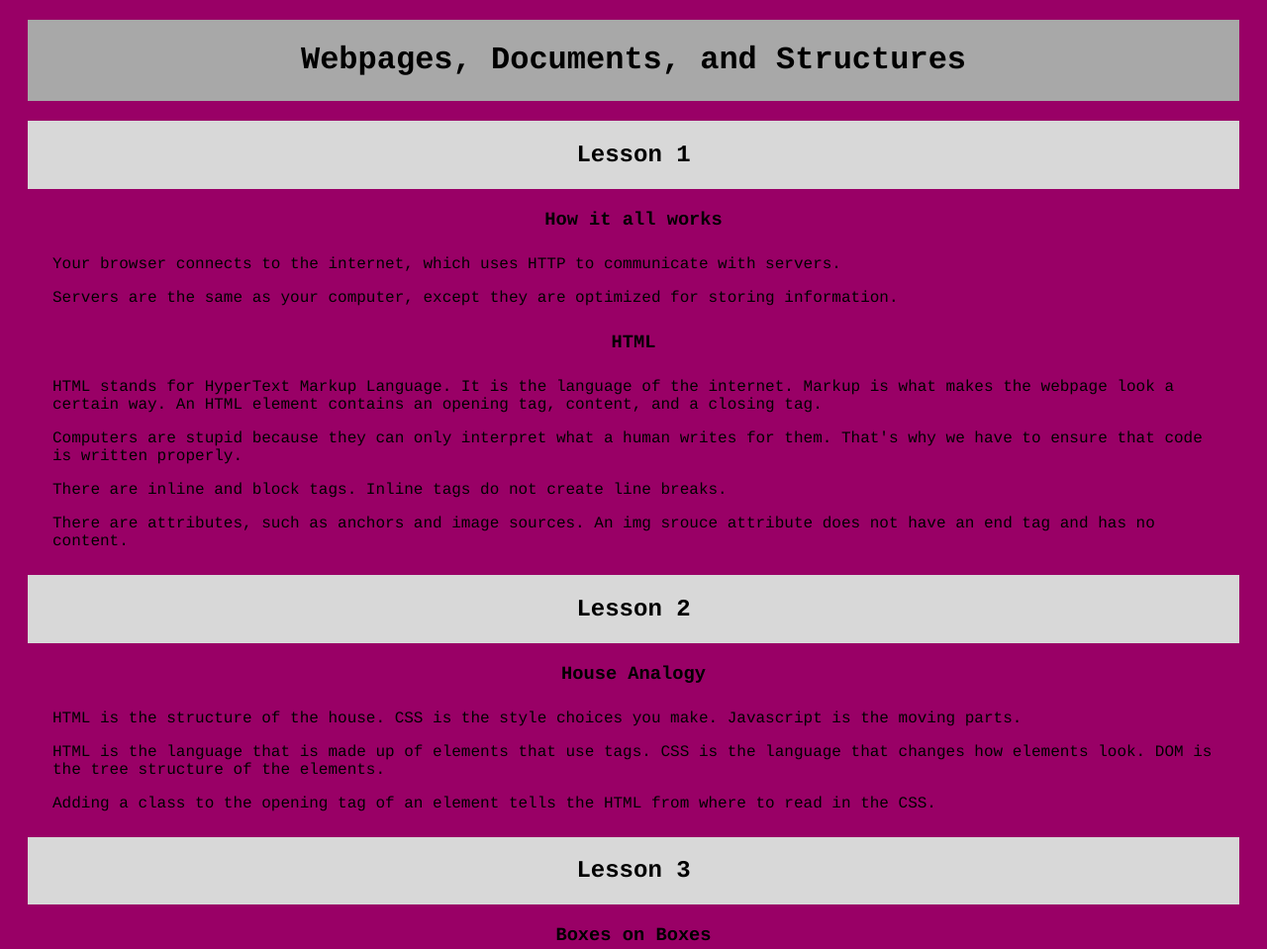
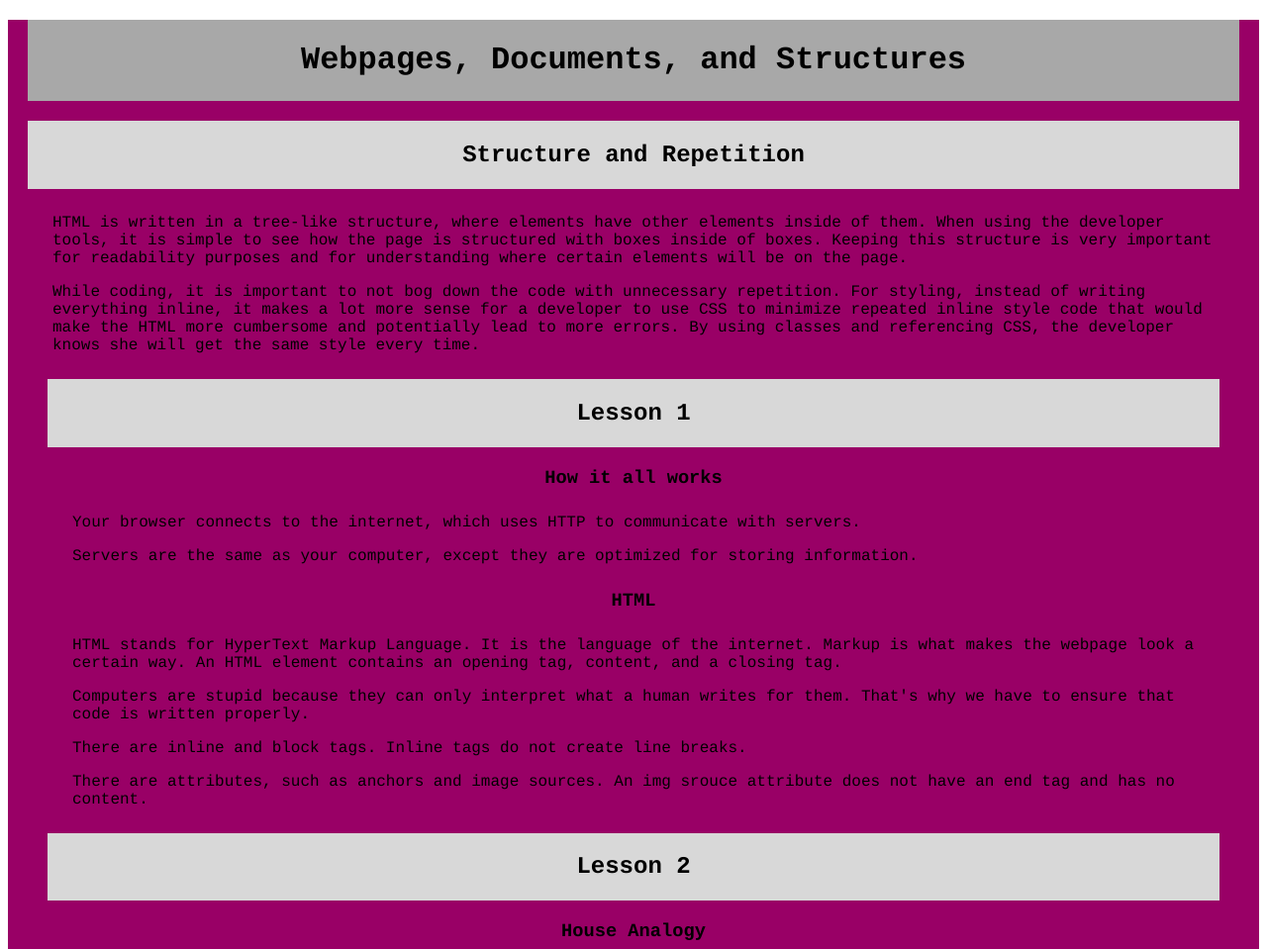
Before and after one commit to deluther/DLuther_Webpage, a plain HTML site: page index.html in a window 1280 px wide. Shown: the top 959 px of the page at 99% size. Drawn offline with Linux system fonts and the light colour scheme.

Commit message:
Project Update

```diff
--- a/css/style.css
+++ b/css/style.css
@@ -1,3 +1,9 @@
+.body {
+  background-color: #990066;
+  text-align: center;
+  font-family: courier;
+}
+
 .overalltitle {
   background-color: #A8A8A8;
   text-align: center;
--- a/index.html
+++ b/index.html
@@ -1,33 +1,27 @@
   <!DOCTYPE html>
-<html>
-
-<head>
-
-  <meta charset="UTF-8">
-
-  <title>CodePen - A Pen by  Dana Luther</title>
-
-    <link rel="stylesheet" href="css/style.css" media="screen" type="text/css" />
-
-</head>
-
-<body>
-
-  <DOCTYPE! HTML>
   <head>
     <title> My Notes </title>
-      <style>
-        body {background-color: #990066}
-        body {text-align: center}
-        body {font-family: courier}
-      </style>
+    <link rel="stylesheet" href="css/style.css">
   </head>
   <body>
+    <div class="body">
       <div class="overalltitle">
         <h1> Webpages, Documents, and Structures </h1>
       </div>
         <div class="lessonheader">
-        <h2> Lesson 1 <h2>
+          <h2> Structure and Repetition </h2>
+        </div>
+          <div class="section">
+            <div class="paragraph">
+              <p>
+                HTML is written in a tree-like structure, where elements have other elements inside of them. When using the developer tools, it is simple to see how the page is structured with boxes inside of boxes. Keeping this structure is very important for readability purposes and for understanding where certain elements will be on the page.
+              </p>
+              <p>
+                While coding, it is important to not bog down the code with unnecessary repetition. For styling, instead of writing everything inline, it makes a lot more sense for a developer to use CSS to minimize repeated inline style code that would make the HTML more cumbersome and potentially lead to more errors. By using classes and referencing CSS, the developer knows she will get the same style every time.
+              </p>
+            </div>
+        <div class="lessonheader">
+          <h2> Lesson 1 </h2>
         </div>
           <div class="section">
             <div>
@@ -82,9 +76,7 @@
             <h2> Lesson 3 </h2>
           </div>
             <div class="section">
-         <div>
               <h3> Boxes on Boxes </h3>
-         </div>
                 <div class="paragraph">
                 <p>
                   Every element contains content, padding, border, and margin.
@@ -98,8 +90,6 @@
               </div>
             </div>
           </div>
+        </div>
     </body>
-
-</body>
-
     </html>
```
Lines whose indentation alone changed are shown as unchanged.
